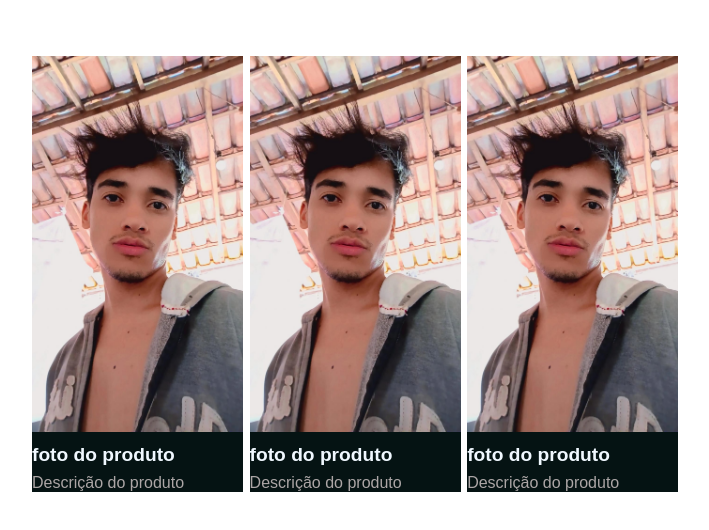
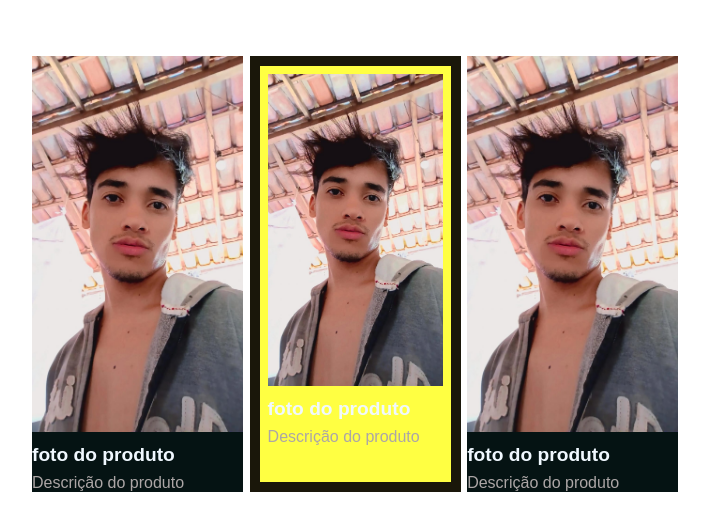
Before and after one commit to Soares20cm/boas__praticas-css, a plain HTML site: page index.html in a window 1280 px wide. Shown: the whole page, without its empty margins (288-997 px from the left). Drawn offline with Linux system fonts and the light colour scheme.

Commit message:
modificaçoes

```diff
--- a/index.html
+++ b/index.html
@@ -16,7 +16,7 @@
                 Descrição do produto
             </p>
         </div>
-        <div class="produto produto__DESTAQUE">
+        <div class="produto produto__destaque">
             <img class="produto__imagem" src="./images/Imagem do WhatsApp de 2025-01-31 à(s) 10.07.05_05a429ad.jpg">
             <h4 class="produto__nome">foto do produto</h4>
             <p class="produto__descricao">
```
